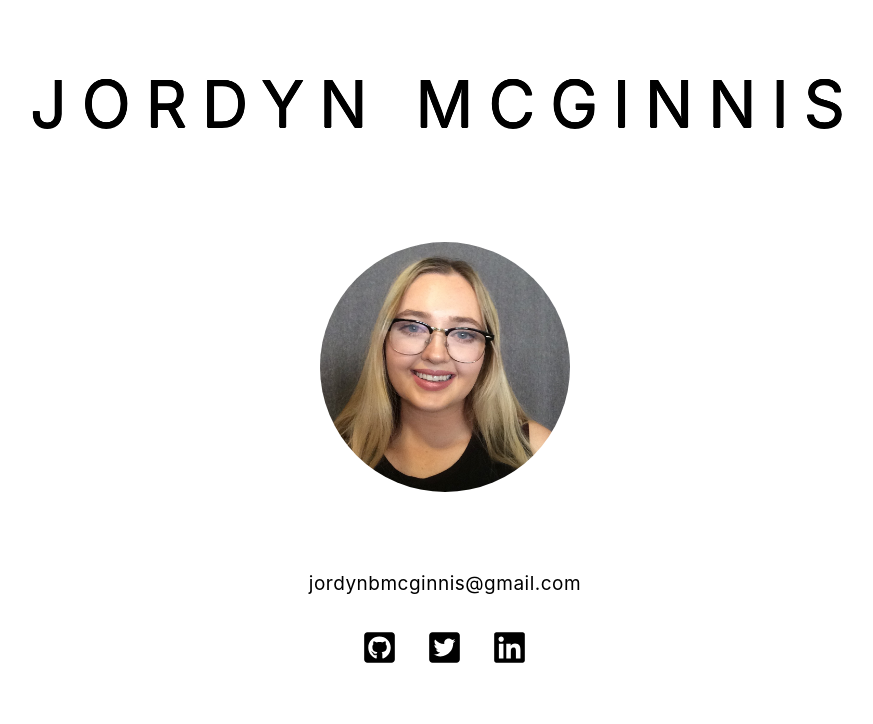
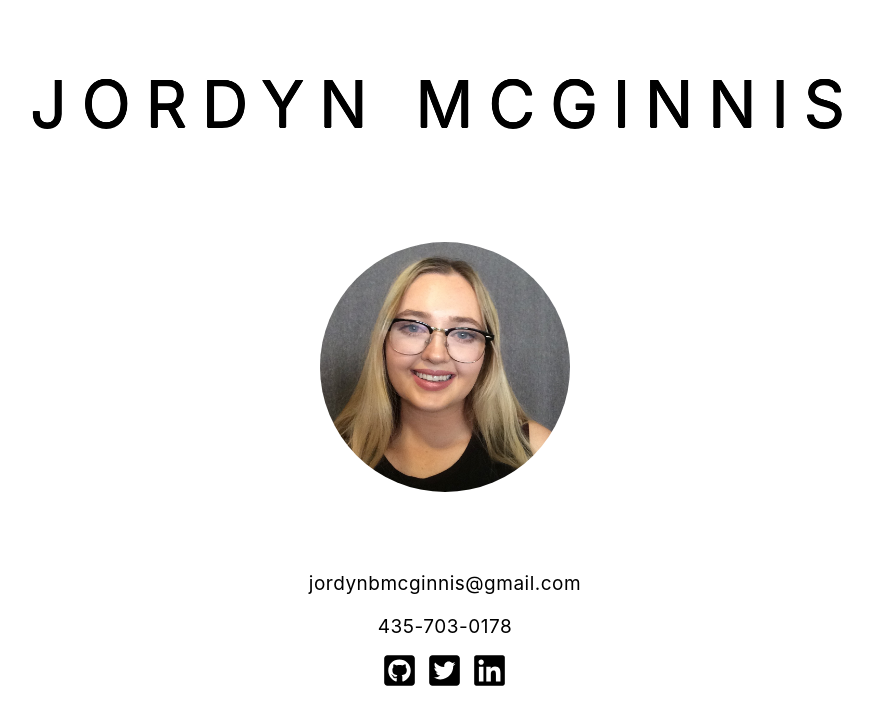
Before and after one commit to jordynMcginnis/jordynmcginnis.github.io, a React (Create React App) app: page / in a window 1280 px wide. Shown: the top 724 px of the page, without its empty margins (195-1068 px from the left). Built offline with nearby package versions, Linux system fonts and the light colour scheme.

Commit message:
added number

```diff
--- a/src/App.css
+++ b/src/App.css
@@ -46,15 +46,20 @@
   letter-spacing: 0.5px;
 }
 
+.number {
+  font-size: 19px;
+  margin-top: 20px;
+  letter-spacing: 0.5px;
+}
+
 .options {
   display: flex;
   justify-content: center;
-  padding-top: 20px;
-  font-weight: 300;
+  padding-top: 10px;
 }
 
 .options a {
-  padding: 15px;
+  padding: 5px;
   font-size: 35px;
   letter-spacing: 1px;
   text-decoration: none;
--- a/src/App.js
+++ b/src/App.js
@@ -11,6 +11,7 @@ class App extends Component {
               <div className='name'>JORDYN MCGINNIS</div>
               <div className='my-photo'></div>
               <div className='email'>jordynbmcginnis@gmail.com</div>
+              <div className='number'>435-703-0178</div>
               <div className='options'>
                 <a href='https://github.com/jordynMcginnis'><FaGithubSquare/></a>
                 <a href='https:twitter.com/jordynbmcginnis'><FaTwitterSquare/></a>
```
